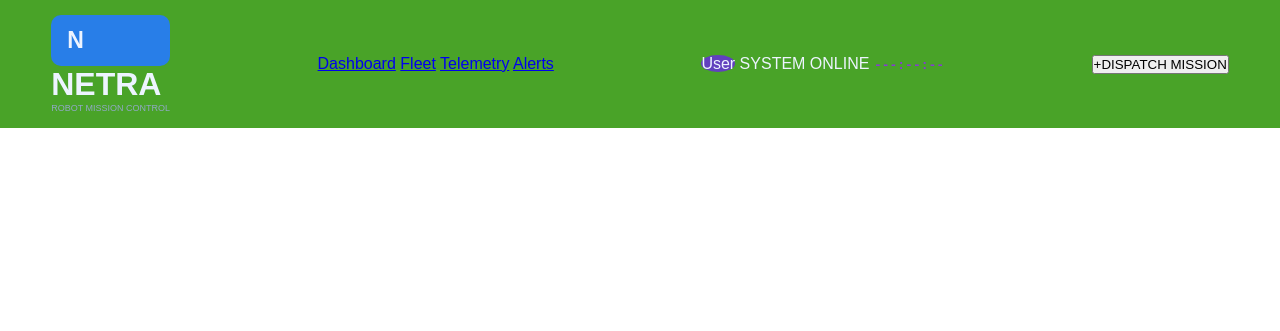
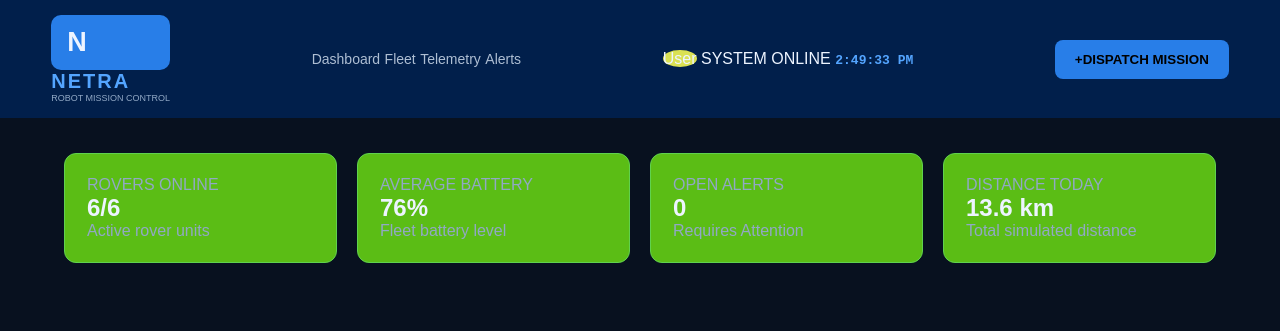
Before and after one commit to saipavansimha08-web/netra-project, a plain HTML site: page index.html in a window 1280 px wide. Drawn offline with Linux system fonts and the light colour scheme.

Commit message:
kpi-card added

```diff
--- a/index.html
+++ b/index.html
@@ -32,6 +32,43 @@
              </div>
              <!--part4---->
              <button id ="dispatch-open"type = "button">+DISPATCH MISSION</button>
+
         </header>
+        <main class ="page">
+
+            <section class ="kpi-grid">
+
+
+
+                 <article class="kpi-card">
+                    <span>ROVERS ONLINE</span>
+                    <h2 id="online-count">6/6</h2>
+                    <p>Active rover units</p>
+                </article>
+
+
+                <article class="kpi-card">
+                    <span>AVERAGE BATTERY</span>
+                    <h2 id="online-count">76% </h2>
+                    <p>Fleet battery level </p>
+                </article>
+
+
+                <article class="kpi-card">
+                    <span>OPEN ALERTS</span>
+                    <h2 id="online-count">0</h2>
+                    <p>Requires Attention </p>
+                </article>
+
+                 <article class="kpi-card">
+                    <span>DISTANCE TODAY</span>
+                    <h2 id="online-count">13.6 km</h2>
+                    <p>Total simulated distance </p>
+                </article>
+
+            </section>
+
+        </main>
+         <script src="script.js"></script>
     </body>
 </html>
--- a/script.js
+++ b/script.js
@@ -1,6 +1,6 @@
 function updateClock() {
     const clock= document.getElementById("clock");
-    =new Date().toDateString();
+    clock.textContent = new Date().toDateString();
     if(clock) clock.textContent=new Date().toLocaleTimeString();
 }
 updateClock();
--- a/style.css
+++ b/style.css
@@ -9,7 +9,7 @@ html{
     }
 /*Main page styling*/
 body {
-    background-color: #088111f;
+    background-color: #08111f;
     color: #edf4ff;
     font-family: Arial, sans-serif;
     min-height: 100vh;
@@ -23,36 +23,42 @@ body {
         gap: 20px;
         padding: 15px 4%;
         align-items: center;
-        background-color: #49a328;
+        background-color: #011f4b;
+        padding:10px 20px
         border: bottom 1px solid #074fbb;
 
 }
 
-.brandlogo{
-    display: flex;
 
-    align-items: center;
-    gap: 12px;
-
-}
 .brand-logo{
 
     background-color: #287ee8;
-    font-size: 23px;
+    font-size: 27px;
     font-weight: bold;
     padding: 12px 16px;
     border-radius: 10px;
 }
+.brand h1{
+    color: #54a5ff;
+    letter-spacing: 2px;
+    font-size: 20px;
+    font-weight: bold;
+}
 .brand p{
     font-size: 9px;
     color: #91a8c5;
+}
+nav a{
+    color:#aebed3;
+    text-decoration: none;
+    font-size: 14px;
 }
 
 nav a :hover{
     color: #54a5ff;
 
      }
-.header{
+.header {
     display: flex;
     align-items: center;
     gap: 8px;
@@ -61,12 +67,64 @@ nav a :hover{
 .online-dot{
     width: 9px;
     height: 9px;
-    background-color: #6140be;
+    background-color: #dae153;
     border-radius: 50%;
 
 }
 #clock{
-    color: #8739d6;
+    color: #54a5ff;
     #margin-left: 10px;
     font-family:  monospace;
 }
+#dispatch-open{
+    background-color: #287ee8;
+    color: #white;
+    border: none;
+    padding: 12px 20px;
+    border-radius: 8px;
+    cursor: pointer;
+    font-weight: bold;
+}
+#dispatch-open:hover{
+    background-color: #699cd3;
+}
+
+.page{
+        padding:35px 5%;
+}
+
+
+
+.page p {
+    color: #91a8c5;
+}
+
+.kpi-grid{
+    display: grid;
+    grid-template-columns: repeat(4,  1fr);
+    gap: 20px;
+    margin-bottom: 30px;
+}
+
+.kpi-card,.panel{
+
+    background-color: #5bbd15;
+    border: 1px solid #60d24e;
+    border-radius: 12px;
+}
+.kpi-card{
+    padding: 22px;
+    transition: 0.2s;
+}
+
+.kpi-card:hover{
+
+    background-color: #eaeef4;
+    border-color:translateY(-2px);
+}
+
+.kpi-card span{
+    color: #91a8c5;
+
+
+}
```
